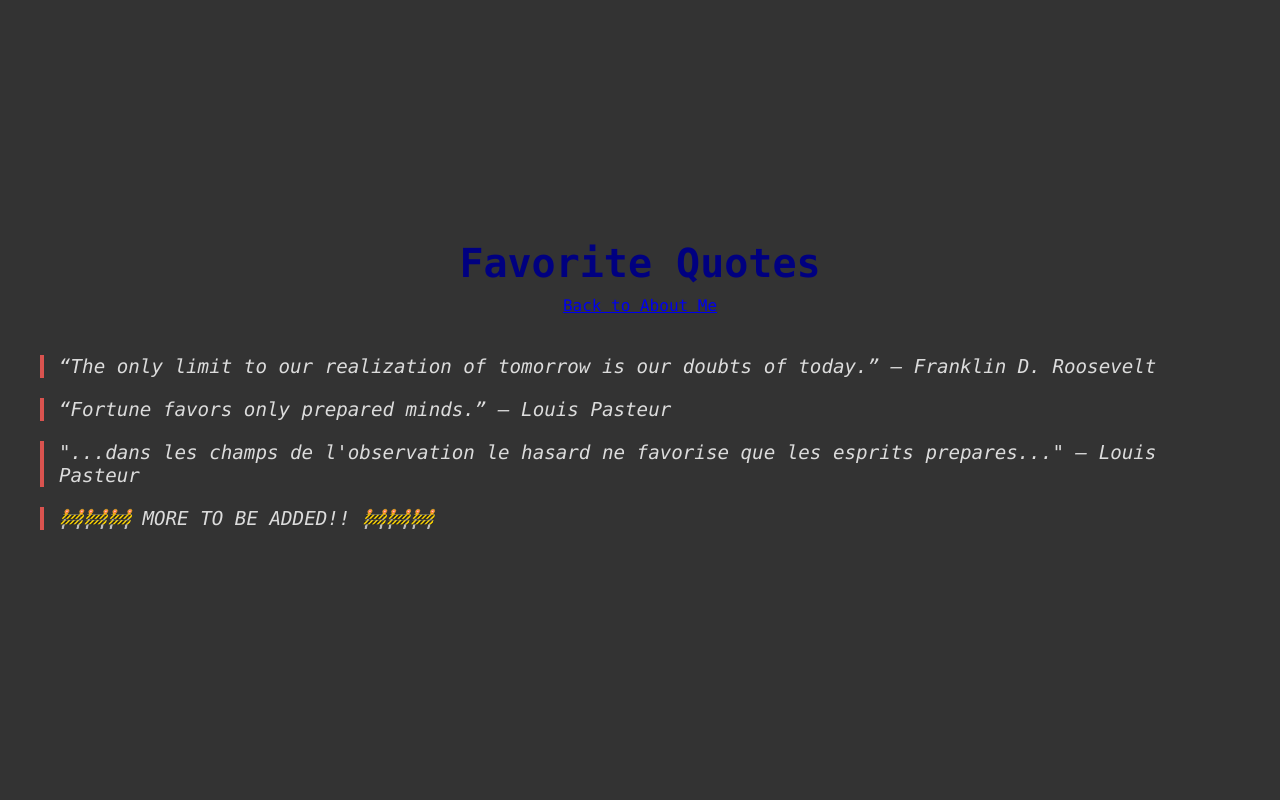
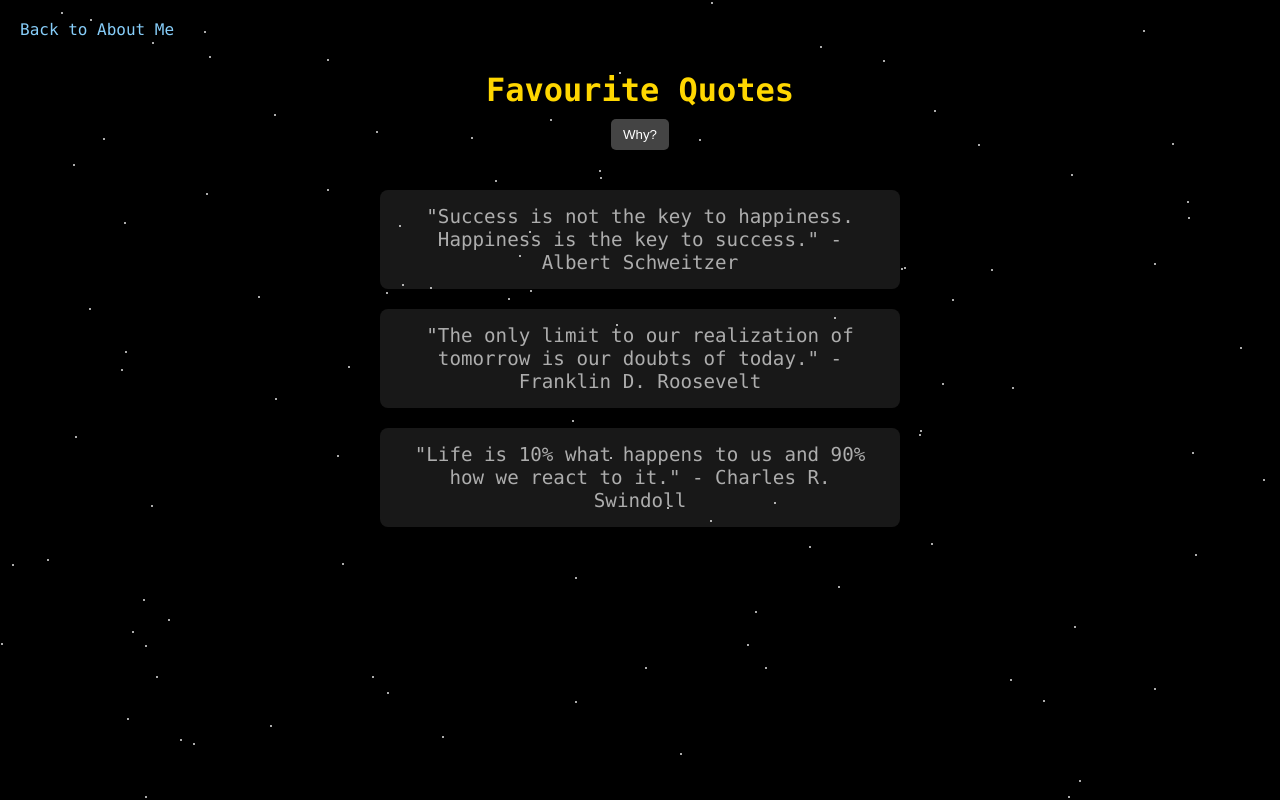
Before and after one commit to Bharat-Bhargava/Bharat-Bhargava.github.io, a plain HTML site: page quotes.html in a window 1280 px wide. Drawn offline with Linux system fonts and the light colour scheme.

Commit message:
Add files via upload

```diff
--- /dev/null
+++ b/quotes.css
@@ -0,0 +1,114 @@
+body {
+    font-family: Consolas, monospace;
+    background-color: #000;
+    color: #ffffff;
+    margin: 0;
+    overflow: hidden;
+    display: flex;
+    flex-direction: column;
+    align-items: center;
+    padding-top: 50px;
+}
+
+header {
+    text-align: center;
+    margin-bottom: 20px;
+}
+
+h1 {
+    font-size: 2em;
+    color: #ffd700;
+    margin-bottom: 10px;
+}
+
+.why-button {
+    background-color: #444;
+    color: #fff;
+    padding: 8px 12px;
+    border: none;
+    cursor: pointer;
+    border-radius: 5px;
+    transition: transform 0.2s ease;
+}
+
+.why-button:hover {
+    transform: scale(1.1);
+    background-color: #666;
+}
+
+#back-to-about {
+    position: absolute;
+    top: 20px;
+    left: 20px;
+    color: #87cefa;
+    text-decoration: none;
+}
+
+#back-to-about:hover {
+    color: #ffd700;
+}
+
+/* Centered, vertical quote container */
+.quote-container {
+    display: flex;
+    flex-direction: column;
+    align-items: center;
+    gap: 20px;
+    max-width: 600px;
+    padding: 20px;
+}
+
+.quote-box {
+    padding: 15px 20px;
+    background-color: rgba(30, 30, 30, 0.8);
+    color: #adadad;
+    font-size: 1.2em;
+    border-radius: 8px;
+    text-align: center;
+    width: 80%;
+    max-width: 600px;
+    transition: transform 0.2s ease;
+}
+
+.quote-box:hover {
+    transform: scale(1.1);
+    background-color: #66666622;
+}
+
+/* Overlay styling for Why button */
+.overlay {
+    display: none;
+    position: fixed;
+    top: 0;
+    left: 0;
+    width: 100%;
+    height: 100%;
+    background: rgba(0, 0, 0, 0.8);
+    align-items: center;
+    justify-content: center;
+}
+
+.overlay-content {
+    background-color: #282828;
+    padding: 20px;
+    max-width: 500px;
+    color: #ffffff;
+    border-radius: 8px;
+    text-align: center;
+}
+
+/* Starry background */
+.star {
+    position: absolute;
+    width: 2px;
+    height: 2px;
+    background: white;
+    border-radius: 50%;
+    animation: twinkle 2s infinite alternate;
+    opacity: 0.8;
+}
+
+@keyframes twinkle {
+    from { opacity: 0.5; }
+    to { opacity: 1; }
+}
--- a/quotes.html
+++ b/quotes.html
@@ -1,27 +1,31 @@
 <!DOCTYPE html>
 <html lang="en">
-
 <head>
     <meta charset="UTF-8">
     <meta name="viewport" content="width=device-width, initial-scale=1.0">
-    <title>Favorite Quotes</title>
-    <link rel="stylesheet" href="style.css">
+    <title>Favourite Quotes</title>
+    <link rel="stylesheet" href="quotes.css">
 </head>
-
-<body class="quotes-page">
+<body>
+    <a id="back-to-about" href="index.html">Back to About Me</a>
     <header>
-        <h1>Favorite Quotes</h1>
-        <a href="index.html">Back to About Me</a>
+        <h1>Favourite Quotes</h1>
+        <button class="why-button" onclick="showOverlay()">Why?</button>
     </header>
 
-    <div class="quotes">
-        <blockquote>“The only limit to our realization of tomorrow is our doubts of today.” – Franklin D. Roosevelt
-        </blockquote>
-        <blockquote>“Fortune favors only prepared minds.” – Louis Pasteur</blockquote>
-        <blockquote>"...dans les champs de l'observation le hasard ne favorise que les esprits prepares..." – Louis Pasteur</blockquote>
-        <blockquote>🚧🚧🚧 MORE TO BE ADDED!! 🚧🚧🚧</blockquote>
-        <!-- Add more quotes here -->
+    <div id="whyOverlay" class="overlay">
+        <div class="overlay-content">
+            <p>These quotes inspire me when I need motivation and creativity. Enjoy browsing through them!</p>
+            <button onclick="hideOverlay()">Close</button>
+        </div>
     </div>
+
+    <div class="quote-container">
+        <div class="quote-box">"Success is not the key to happiness. Happiness is the key to success." - Albert Schweitzer</div>
+        <div class="quote-box">"The only limit to our realization of tomorrow is our doubts of today." - Franklin D. Roosevelt</div>
+        <div class="quote-box">"Life is 10% what happens to us and 90% how we react to it." - Charles R. Swindoll</div>
+    </div>
+
+    <script src="quotes.js"></script>
 </body>
-
 </html>
--- /dev/null
+++ b/quotes.js
@@ -0,0 +1,48 @@
+// Starry background effect
+function createStars() {
+    const stars = 100;
+    const starContainer = document.body;
+
+    for (let i = 0; i < stars; i++) {
+        const star = document.createElement("div");
+        star.className = "star";
+        star.style.top = `${Math.random() * window.innerHeight}px`;
+        star.style.left = `${Math.random() * window.innerWidth}px`;
+        starContainer.appendChild(star);
+    }
+}
+
+// Show overlay for "Why?" explanation
+function showOverlay() {
+    document.getElementById("whyOverlay").style.display = "flex";
+}
+
+// Hide overlay
+function hideOverlay() {
+    document.getElementById("whyOverlay").style.display = "none";
+}
+
+// Typed effect for each quote
+function typeQuote(element, text) {
+    element.innerHTML = ""; // Clear element for typing
+    let i = 0;
+    function type() {
+        if (i < text.length) {
+            element.innerHTML += text.charAt(i);
+            i++;
+            setTimeout(type, 40);
+        }
+    }
+    type();
+}
+
+// Initialize typed effect on page load
+document.addEventListener("DOMContentLoaded", function() {
+    createStars();
+
+    const quotes = document.querySelectorAll(".quote-box");
+    quotes.forEach(quote => {
+        const text = quote.textContent;
+        typeQuote(quote, text);
+    });
+});
```
Also changed, not shown: 1 other file.
